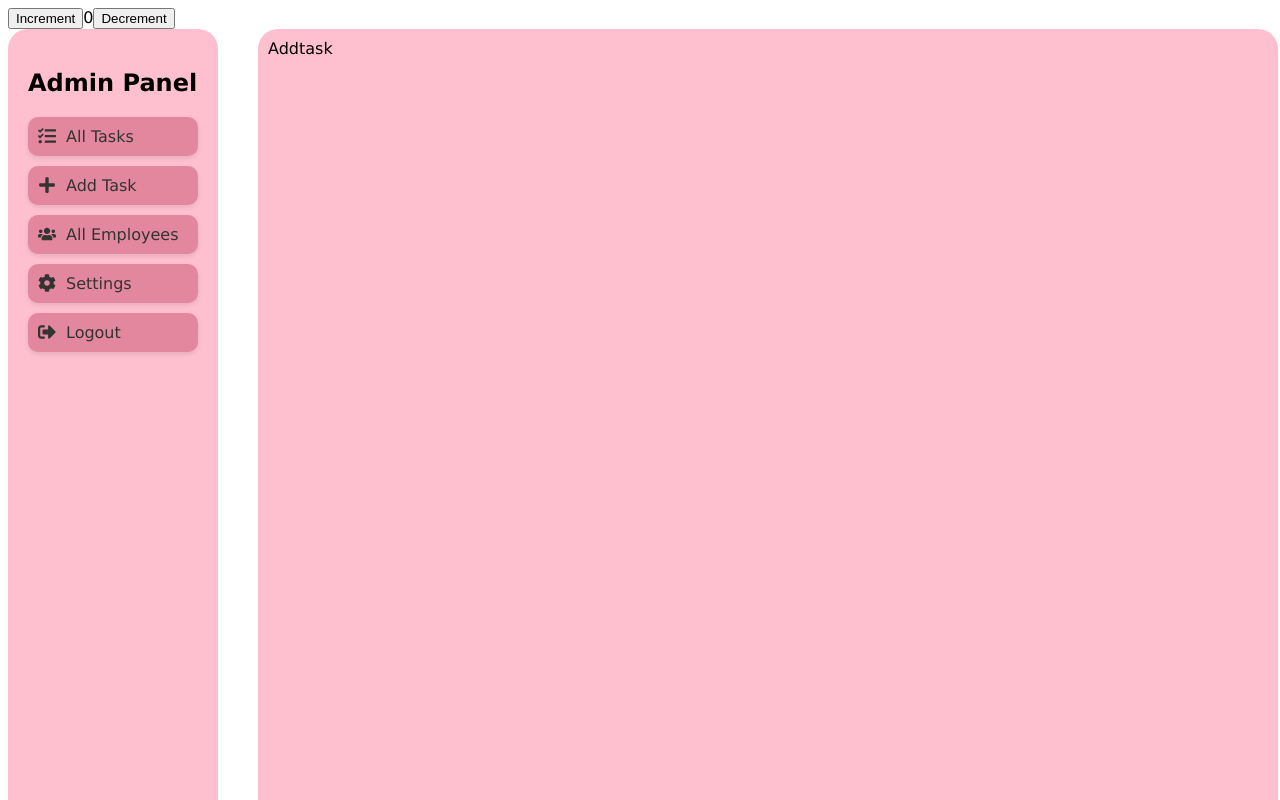
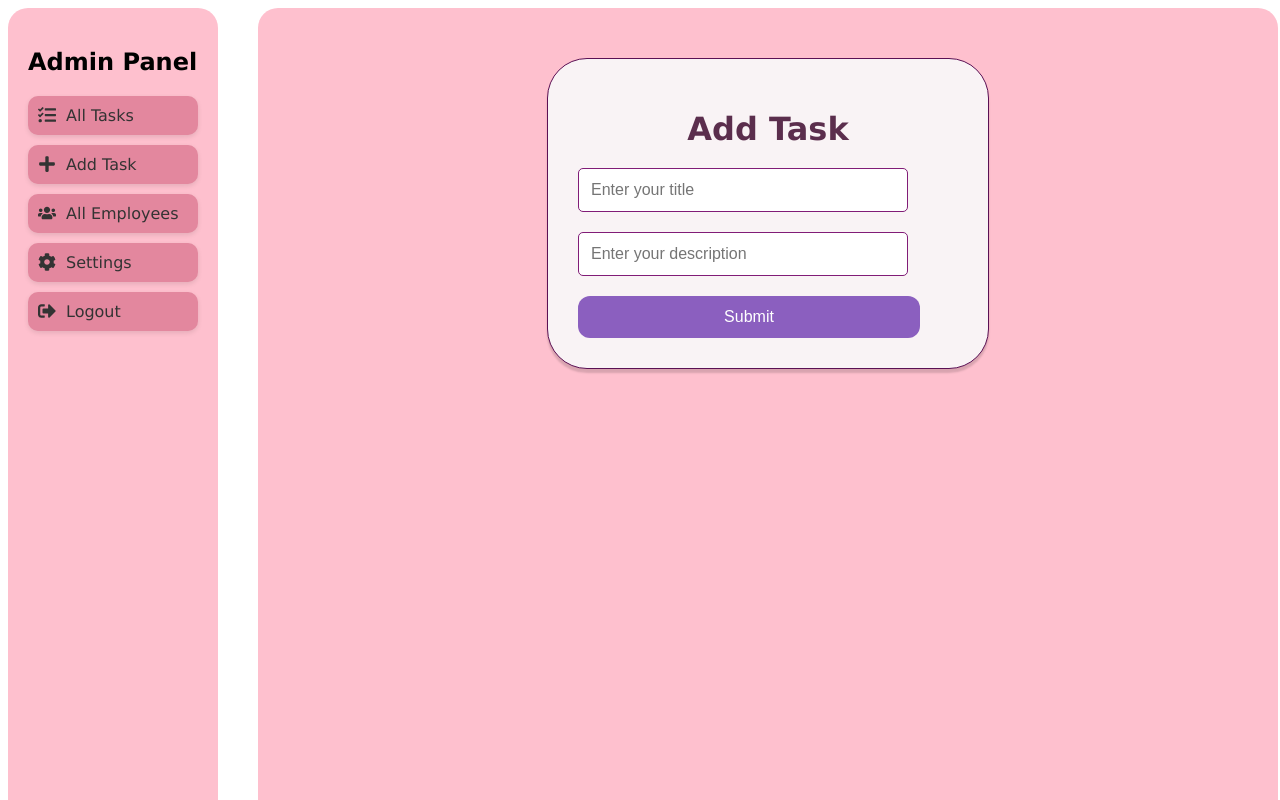
Before and after one commit to ash213-gif/EmployeManage_Front, a React (Vite) app in the folder vite-project/: page /addtask in a window 1280 px wide. Built offline with nearby package versions, Linux system fonts and the light colour scheme; no server answers.

Commit message:
update delete tasks

```diff
--- a/vite-project/Componenets/Admin/pages/Addtask.jsx
+++ b/vite-project/Componenets/Admin/pages/Addtask.jsx
@@ -1,7 +1,66 @@
-import React from 'react'
+import React, { useState } from 'react';
+import axios from 'axios';
 
 export default function Addtask() {
+  const [task, setTask] = useState({
+    title: '',
+    description: ''
+  });
+
+  const [error, setError] = useState(null);
+  const [success, setSuccess] = useState(null);
+
+  const fields = [
+    { type: 'text', placeholder: 'Enter your title', name: 'title' },
+    { type: 'text', placeholder: 'Enter your description', name: 'description' }
+  ];
+
+  const handleChange = (e) => {
+    setTask({ ...task, [e.target.name]: e.target.value });
+  };
+
+  const handleSubmit = async (e) => {
+    e.preventDefault();
+    setError(null);
+    setSuccess(null);
+    try {
+      const response = await axios.post('http://localhost:4040/createTask', task);
+      if (response.data.status === true) {
+        setSuccess(response.data.msg);
+        setTask({ title: '', description: '' });
+      } else {
+        setError(response.data.msg || "Failed to add task");
+      }
+      // Only store UserId if it exists in response
+      if (response.data.data && response.data.data._id) {
+       const StoreID=  await  sessionStorage.setItem('UserId', response.data.data._id);
+      }
+    } catch (error) {
+      setError(error.response?.data?.msg || error.message || "Something went wrong");
+    }
+  };
+
   return (
-    <div>Addtask</div>
-  )
+    <div className="add-task-container">
+      <h1 className="add-task-title">Add Task</h1>
+      <form onSubmit={handleSubmit} className="add-task-form">
+        {fields.map((field, i) => (
+          <div key={i} className="form-group">
+            <input
+              type={field.type}
+              name={field.name}
+              value={task[field.name]}
+              onChange={handleChange}
+              placeholder={field.placeholder}
+              className="form-control"
+              required
+            />
+          </div>
+        ))}
+        <button type="submit" className="btn btn-primary">Submit</button>
+        {error && <div className="alert alert-danger">{error}</div>}
+        {success && <div className="alert alert-success">{success}</div>}
+      </form>
+    </div>
+  );
 }
--- a/vite-project/Componenets/Admin/pages/Alltask.jsx
+++ b/vite-project/Componenets/Admin/pages/Alltask.jsx
@@ -1,7 +1,78 @@
-import React from 'react'
+import React, { useContext, useState } from 'react';
+import { Context } from '../../Context/Context';
+import { FaEdit, FaTrashAlt, FaSync } from 'react-icons/fa';
+import axios from 'axios'
+
+// Dummy handlers to avoid reference errors
+const HandleEdit = () => { };
+const HandleUpdate = () => { };
+
 
 export default function Alltask() {
+  const { data } = useContext(Context);
+
+  const [error, seterror] = useState(null)
+  const [success, setsucess] = useState(null)
+  const [show, setshow] = useState(false)
+
+const getId = sessionStorage.getItem('UserId')
+  const HandleDelete = async () => {
+    try {
+
+      const response = await axios.delete(`http://localhost:4040/deleteTask/${getId}`)
+      if (response.data.status === 200 || response.data.status === true) {
+        setshow(false)
+      }
+    } catch (error) {
+      console.log(error);
+    }
+  };
+
+
+  const UpdateTask =async ()=>{
+    try{
+const response = await axios.post( `http://localhost:4040/updateTask${getId}` )
+    }catch(error){
+      console.log(object);
+    }
+  }
   return (
-    <div>Alltask</div>
-  )
+    <div className="task-container">
+      {data && data.map(task => (
+        <div className="task-card" key={task.id}>
+          <h3 className="task-title">{task.title}</h3>
+          <p className="task-description">{task.description}</p>
+          <div className="task-actions">
+            <button className="action-btn" onClick={HandleEdit}>
+              <FaEdit /> Edit
+            </button>
+            <button className="action-btn" onClick={() => setshow(true)}>
+              <FaSync /> Update
+            </button>
+            <button className="action-btn" onClick={() => setshow(true)}>
+              <FaTrashAlt /> Delete
+            </button>
+            {show && (
+              <div className="confirmation-dialog">
+                <p>Are you sure you want to delete this task?</p>
+                <button onClick={HandleDelete} className="delete-btn">Delete Task</button>
+                <button onClick={() => setshow(false)} className="cancel-btn">Cancel</button>
+              </div>
+            )}
+
+            {
+              show &&
+              <div>
+                <p>Are you sure you want to update  this task?</p>
+                <button onClick={UpdateTask} className="delete-btn">Update  Task</button>
+                <button onClick={() => setshow(false)} className="cancel-btn">Cancel</button>
+              </div>
+
+            }
+          </div>
+        </div>
+      ))
+      }
+    </div >
+  );
 }
--- /dev/null
+++ b/vite-project/Componenets/Context/Context.jsx
@@ -0,0 +1,28 @@
+import { createContext, useState, useEffect } from "react";
+import axios from "axios";
+
+const Context = createContext(null);
+
+const ProvideMain = ({ children }) => {
+  const [data, setdata] = useState(null);
+
+  useEffect(() => {
+    const fetchData = async () => {
+      try {
+        const response = await axios.get('http://localhost:4040/tasks');
+        setdata(response.data);
+      } catch (error) {
+        console.error("Error fetching data:", error);
+      }
+    };
+    fetchData();
+  }, []);
+
+  return (
+    <Context.Provider value={{ data, setdata }}>
+      {children}
+    </Context.Provider>
+  );
+};
+
+export { Context, ProvideMain };
--- a/vite-project/package.json
+++ b/vite-project/package.json
@@ -11,6 +11,7 @@
   },
   "dependencies": {
     "@reduxjs/toolkit": "^2.8.2",
+    "axios": "^1.10.0",
     "react": "^19.1.0",
     "react-dom": "^19.1.0",
     "react-icons": "^5.5.0",
--- a/vite-project/src/App.jsx
+++ b/vite-project/src/App.jsx
@@ -1,11 +1,11 @@
 import React from 'react'
 import { BrowserRouter, Routes, Route } from 'react-router-dom'
 import {  Alltask ,SignUpForm, Login, AdminDash ,  Addtask,Logout,Employees,Setting } from '../Componenets/AllComponents'
-import Counter  from '../Componenets/Redux/Counter'
+// import Counter  from '../Componenets/Redux/Counter'
 export default function App() {
   return (
     <BrowserRouter>
-    <Counter/>
+    {/* <Counter/> */}
       <Routes>
         <Route path="/signup" element={<SignUpForm />} />
         <Route path="/login" element={<Login />} />
--- a/vite-project/src/index.css
+++ b/vite-project/src/index.css
@@ -68,3 +68,204 @@ body{
   background-color: #FEC0CE;
   border-radius: 20px;
 }
+
+/* add task container or formm design  */
+.add-task-container {
+  width: 380px;
+  margin: 40px auto;
+  padding: 30px;
+  background-color: #F9F3F5; /* Light background for better contrast */
+  border: 1px solid #5b1054; /* Adjusted border color */
+  border-radius: 40px; /* Slightly increased border radius */
+  box-shadow: 0 4px 2px rgba(0, 0, 0, 0.15); /* Softer shadow */
+}
+
+.add-task-title {
+  color: #5B2E4D; /* Darker title color for better readability */
+  text-align: center;
+  font-size: 2rem; /* Increased font size for emphasis */
+  margin-bottom: 20px;
+}
+
+.add-task-form {
+  display: flex;
+  flex-direction: column;
+}
+
+.form-group {
+  margin-bottom: 20px;
+}
+
+.form-control {
+  width: 80%;
+  padding: 12px; /* Increased padding for comfort */
+  font-size: 16px;
+  border: 1px solid #811c77;
+  border-radius: 5px;
+  color: #8c216a; /* Darker text color for better visibility */
+  transition: border-color 0.3s, box-shadow 0.3s; /* Smooth transition on focus */
+}
+
+.form-control:focus {
+  outline: none;
+  border-color: #8B5FBF; /* Focus border color */
+  box-shadow: 0 0 8px rgba(139, 95, 191, 0.5); /* Soft focus shadow */
+}
+
+.btn {
+  width: 90%;
+  padding: 12px 10px; /* Increased button padding */
+  font-size: 16px;
+  border: none;
+  border-radius: 12px;
+  cursor: pointer;
+  background-color: #8B5FBF; /* Button background color */
+  color: #fff;
+  transition: background-color 0.3s; /* Smooth transition on hover */
+}
+
+.btn:hover {
+  background-color: #643A71; /* Darker shade on hover */
+}
+
+.alert {
+  width: 85%;
+  padding: 12px; /* Increased padding for alerts */
+  margin-top: 14px;
+  border-radius: 12px;
+  margin-bottom: 20px;
+  font-weight: bold; /* Bold text for alerts */
+}
+
+.alert-danger {
+  background-color: #D183C9; /* Danger alert color */
+  color: #fff;
+}
+
+.alert-success {
+  background-color: #267955; /* Success alert color */
+  color: #fff;
+}
+
+@media (max-width: 768px) {
+  .add-task-container {
+    margin: 20px auto;
+    padding: 15px; /* Adjusted padding for smaller screens */
+  }
+
+  .add-task-title {
+    font-size: 1.25em; /* Responsive title size */
+  }
+}
+
+
+/*  All Task s design dash board s  */
+.task-container {
+
+  display: grid; /* Use grid layout */
+  grid-template-columns: repeat(3, 1fr); /* Three equal columns */
+  gap: 20px; /* Space between task cards */
+  max-width: 100%; /* Full width for responsiveness */
+  margin: auto;
+}
+
+.task-card {
+  background-color: #F9F3F5; /* Light background for contrast */
+  border: 1px solid #D183C9; /* Border color */
+  border-radius: 25px;
+  padding: 24px;
+  box-shadow: 0 2px 10px rgba(0, 0, 0, 0.1);
+  display: flex; /* Flex layout for card contents */
+  flex-direction: column; /* Stack contents vertically */
+}
+
+.task-title {
+  color: #5B2E4D; /* Darker title color */
+  margin: 0;
+}
+
+.task-description {
+  color: #5B2E4D; /* Consistent text color */
+  margin: 10px 0;
+}
+
+.task-actions {
+  display: flex;
+  justify-content: space-between; /* Space out action buttons */
+}
+
+.action-btn {
+  background-color: #8B5FBF; /* Button background color */
+  color: white;
+  border: none;
+  border-radius: 5px;
+  padding: 10px 15px;
+  cursor: pointer;
+  display: flex;
+  align-items: center;
+  transition: background-color 0.3s;
+}
+
+.action-btn:hover {
+  background-color: #643A71; /* Darker shade on hover */
+}
+
+.action-btn svg {
+  margin-right: 5px; /* Space between icon and text */
+}
+
+/* Responsive adjustments */
+@media (max-width: 768px) {
+  .task-container {
+    grid-template-columns: repeat(2, 1fr); /* Two columns on smaller screens */
+  }
+}
+
+@media (max-width: 480px) {
+  .task-container {
+    grid-template-columns: 1fr; /* One column on very small screens */
+  }
+}
+
+
+/*  add or show new dive for confirmation  */
+
+.confirmation-dialog {
+  position: fixed;
+  top: 50%;
+  left: 60%;
+  transform: translate(-50%, -50%);
+  background-color: white;
+  padding: 20px;
+  border: 1px solid #E3879E;
+  border-radius: 10px;
+  box-shadow: 0 0 10px rgba(0, 0, 0, 0.1);
+  text-align: center;
+}
+
+.confirmation-dialog button {
+  margin: 10px;
+  padding: 10px 20px;
+  font-size: 16px;
+  border: none;
+  border-radius: 5px;
+  cursor: pointer;
+}
+
+.confirmation-dialog .delete-btn {
+  background-color: #E3879E;
+  color: #fff;
+}
+
+.confirmation-dialog .cancel-btn {
+  background-color: #8B5FBF;
+  color: #fff;
+}
+
+.confirmation-dialog .delete-btn:hover {
+  background-color: #643A71;
+}
+
+.confirmation-dialog .cancel-btn:hover {
+  background-color: #643A71;
+}
--- a/vite-project/src/main.jsx
+++ b/vite-project/src/main.jsx
@@ -2,13 +2,16 @@ import { StrictMode } from 'react'
 import { createRoot } from 'react-dom/client'
 import './index.css'
 import App from './App.jsx'
-import { store } from '../Componenets/Redux/Store.js'
-import { Provider} from 'react-redux'
+// import { store } from '../Componenets/Redux/Store.js'
+// import { Provider} from 'react-redux'
+import {ProvideMain} from '../Componenets/Context/Context.jsx'
 
 createRoot(document.getElementById('root')).render(
   <StrictMode>
-    <Provider store={store}>
-    <App />
-    </Provider>
+    {/* <Provider store={store}> */}
+      <ProvideMain>
+        <App />
+      </ProvideMain>
+    {/* </Provider> */}
   </StrictMode>,
 )
```
Also changed, not shown: 1 other file (tests, documents, lock files or other folders).
